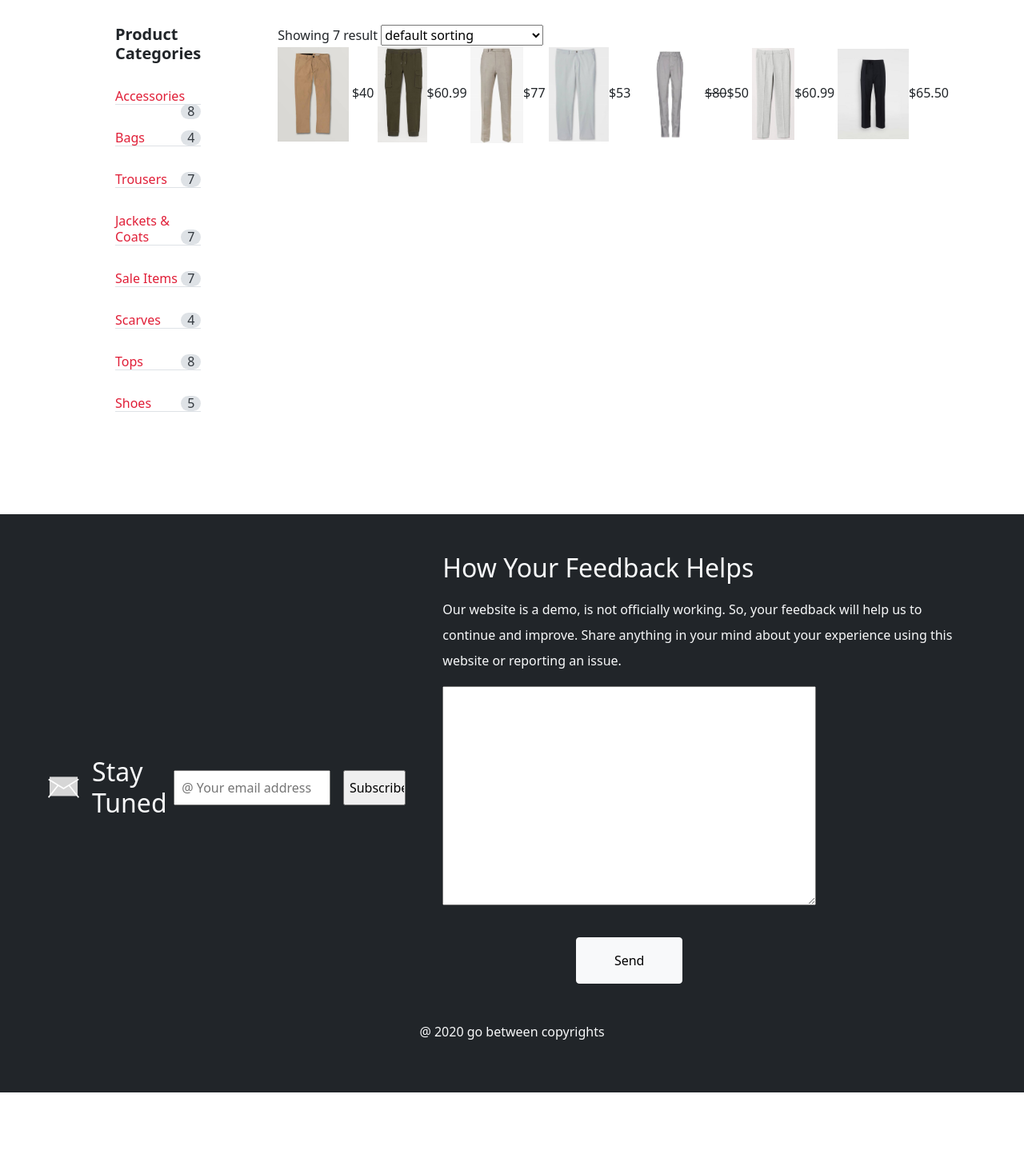
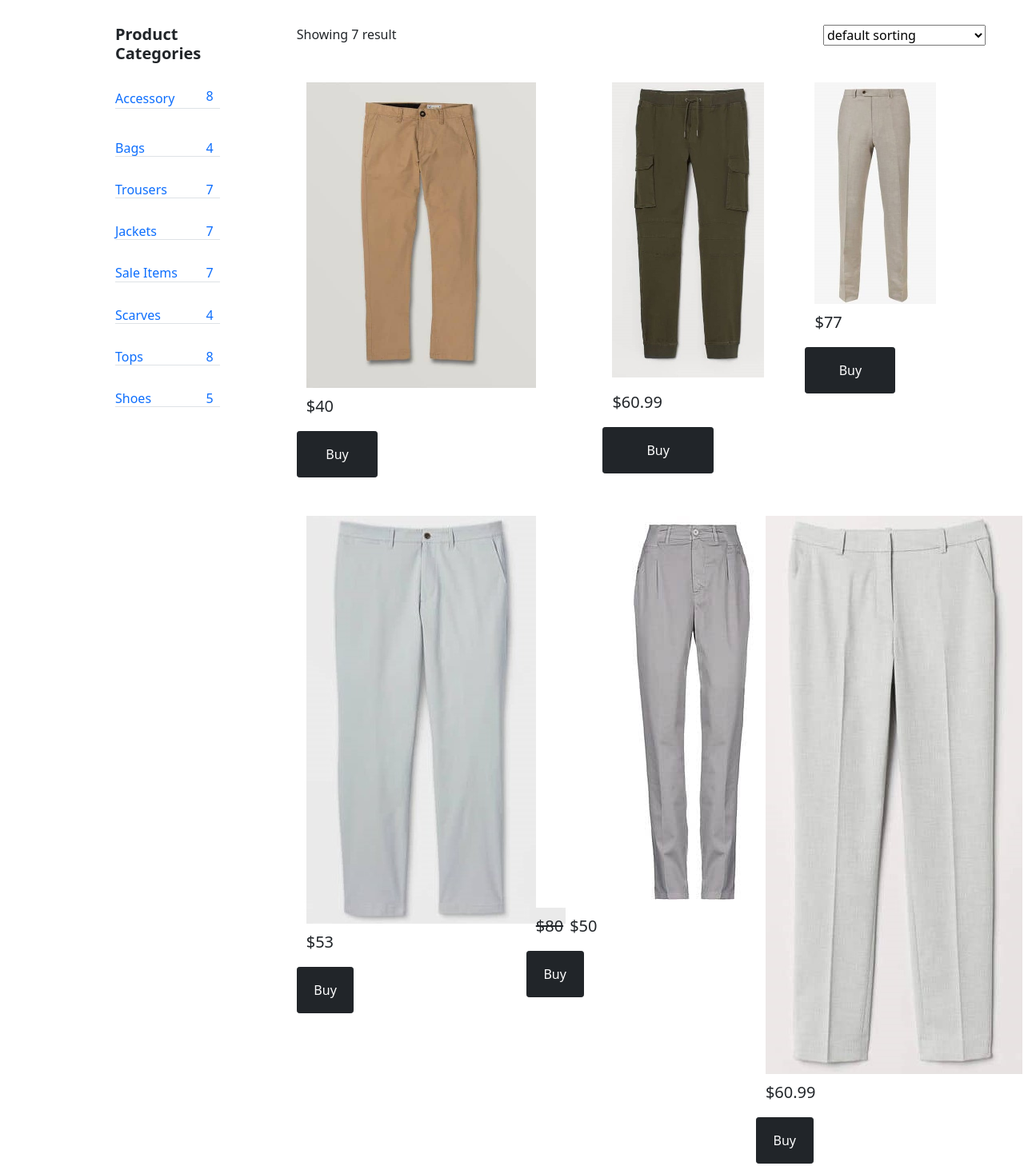
Before and after one commit to Marwa2Mohamed/GoBetween-eCommerce, a plain HTML site: page website-pages/men-trousers.html in a window 1280 px wide. Shown: the part 380-1838 px from the top of the page at 80% size. Before the commit the page ends 1746 px from the top, so only its background shows below. Drawn offline with nearby package versions, Linux system fonts and the light colour scheme; a web font is replaced by a local one.

Commit message:
The product catgeory is edited (accessories=> accesory and Jackets & coat => Jackets) and the number's label padding resizing is edited for all men's pages

```diff
--- a/website-pages/men-trousers.html
+++ b/website-pages/men-trousers.html
@@ -9,7 +9,8 @@
          <link rel="icon" href="../images/websiteIcon.svg">
          <link href="https://cdn.jsdelivr.net/npm/bootstrap@5.0.0-beta1/dist/css/bootstrap.min.css" rel="stylesheet" integrity="sha384-giJF6kkoqNQ00vy+HMDP7azOuL0xtbfIcaT9wjKHr8RbDVddVHyTfAAsrekwKmP1" crossorigin="anonymous">
          <link rel="stylesheet"  href="index.css" type="text/css">
-         <link rel="stylesheet" href="men-accessories.css" type="text/css"/>
+         <link rel="stylesheet" href="men-trousers.css" type="text/css"/>
+         <link rel="stylesheet" href="productCategoriesStyling.css" type="text/css"/>
          <!--[if lt IE9]>
              <script src="html5shiv-master/dist/html5shiv.min.js"></script>
         <![endif]-->
@@ -80,37 +81,37 @@
                 <!--End The main Title container-->
 
                 <!--Start The products container-->
-                    <section id="allformen" class="my-5 d-flex flex-row p-5">
+                    <section id="allformen" class="my-md-5 d-flex flex-column flex-md-row p-5">
 
                         <!--Start The category container-->
-                            <section id="products-category" class="mx-md-5 px-md-5 d-flex flex-cloumn w-md-100">
+                            <section id="products-category" class="mx-md-5 px-md-5 d-flex flex-cloumn">
 
                                 <div id="category-container">
-                                    <h4 class="text-start fs-5  display-5 text-capitalize fw-bold">product categories</h4><br/>
+                                    <h4 class="text-start fs-5 display-5 text-capitalize fw-bold">product categories</h4><br/>
                                     <span id="accessories">
-                                        <a href="men-accessories.html" class="text-decoration-none" > <p class="text-capitalize border-bottom h6 fw-lighter">accessories <label class="px-2 rounded-pill float-end h6 fw-lighter">8</label></p></a>
+                                        <a href="men-accessories.html" class="text-decoration-none" > <p class="text-capitalize border-bottom fs-6 fw-lighter">accessory <label class="px-2 px-md-1 px-lg-2 rounded-pill float-end h6 fw-lighter">8</label></p></a>
 
                                     </span><br/>
                                     <span id="bags">
-                                        <a href="men-bags.html" class="text-decoration-none"> <p class="text-capitalize border-bottom h6 fw-lighter">bags <label class="px-2 rounded-pill float-end h6 fw-lighter">4</label></p></a>
+                                        <a href="men-bags.html" class="text-decoration-none"> <p class="text-capitalize border-bottom h6 fw-lighter">bags <label class="px-2 px-md-1 px-lg-2 rounded-pill float-end h6 fw-lighter">4</label></p></a>
                                     </span><br/>
                                     <span id="bottoms">
-                                        <a href="men-trousers.html" class="text-decoration-none"> <p class="text-capitalize border-bottom h6 fw-lighter">trousers <label class="px-2 rounded-pill float-end h6 fw-lighter">7</label> </p></a>
+                                        <a href="men-trousers.html" class="text-decoration-none"> <p class="text-capitalize border-bottom h6 fw-lighter">trousers <label class="px-2 px-md-1 px-lg-2 rounded-pill float-end h6 fw-lighter">7</label> </p></a>
                                     </span><br/>
                                     <span id="jackets">
-                                        <a href="men-jackets.html" class="text-decoration-none"><p class="text-capitalize border-bottom h6 fw-lighter">jackets &amp; coats <label class="px-2 rounded-pill float-end h6 fw-lighter">7</label></p></a>
+                                        <a href="men-jackets.html" class="text-decoration-none"><p class="text-capitalize border-bottom h6 fw-lighter">jackets <label class="px-2 px-md-1 px-lg-2 rounded-pill float-end h6 fw-lighter">7</label></p></a>
                                     </span><br/>
                                     <span id="sale-items">
-                                        <a href="men-sale-items.html" class="text-decoration-none"> <p class="text-capitalize border-bottom h6 fw-lighter">sale items <label class="px-2 rounded-pill float-end h6 fw-lighter">7</label></p></a>
+                                        <a href="men-sale-items.html" class="text-decoration-none"> <p class="text-capitalize border-bottom h6 fw-lighter">sale items <label class="px-2 px-md-1 px-lg-2 rounded-pill float-end h6 fw-lighter">7</label></p></a>
                                     </span><br/>
                                     <span id="scarves">
-                                        <a href="men-scarves.html" class="text-decoration-none"><p class="text-capitalize border-bottom h6 fw-lighter">scarves <label class="px-2 rounded-pill float-end h6 fw-lighter">4</label></p></a>
+                                        <a href="men-scarves.html" class="text-decoration-none"><p class="text-capitalize border-bottom h6 fw-lighter">scarves <label class="px-2 px-md-1 px-lg-2 rounded-pill float-end h6 fw-lighter">4</label></p></a>
                                     </span><br/>
                                     <span id="tops">
-                                        <a href="men-tops.html" class="text-decoration-none"> <p class="text-capitalize border-bottom h6 fw-lighter">tops <label class="px-2 rounded-pill float-end h6 fw-lighter">8</label></p> </a>
+                                        <a href="men-tops.html" class="text-decoration-none"> <p class="text-capitalize border-bottom h6 fw-lighter">tops <label class="px-2 px-md-1 px-lg-2 rounded-pill float-end h6 fw-lighter">8</label></p> </a>
                                     </span><br/>
                                     <span id="shoes">
-                                        <a href="men-shoes.html" class="text-decoration-none"> <p class="text-capitalize border-bottom h6 fw-lighter">shoes <label class="px-2 rounded-pill float-end h6 fw-lighter">5</label></p></a>
+                                        <a href="men-shoes.html" class="text-decoration-none"> <p class="text-capitalize border-bottom h6 fw-lighter">shoes <label class="px-2 px-md-1 px-lg-2 rounded-pill float-end h6 fw-lighter">5</label></p></a>
                                     </span><br/>
 
                                 </div>
@@ -119,29 +120,82 @@
 
 
                         <!--Start products images to display-->
-                        <section id ="display-products">
+                        <section id ="display-products" class="mx-xs-5 mx-md-0 px-xs-5 px-lg-0">
+                            <div class="mt-4 mt-lg-0 mb-5 mx-xs-5 mx-md-0 px-xs-5 px-lg-0">
+
                                 <label>Showing 7 result</label>
-
-                           <select name="product" id="products">
+                                <select name="product" id="products" class="float-end">
                                  <option value="default">default sorting</option>
                                  <option value="sort-by-pop">sort by popularity</option>
                                  <option value="sort-by-average">sort by average rating</option>
                                  <option value="sort-by-low">sortby price: low to high</option>
                                  <option value="sort-by-high">sortby price: high to low</option>
                                 </select>
+                            </div>
 
-                          <div id="jackets-images">
-                              <img src="../images/products-image/trouser1.jpg" alt="light brown trousers product" width = "10%"/> <label class="price">$40</label>
-                              <img src="../images/products-image/trouser2.jpg" alt="dark green trousers product" width = "7%"/><label class="price">$60.99</label>
-                              <img src="../images/products-image/trouser3.jpg" alt="beige trousers product" width = "7.5%"/><label class="price">$77</label>
-                              <img src="../images/products-image/trouser4.jpg" alt="white trousers product" width = "8.5%"/><label class="price">$53</label>
-                              <img src="../images/products-image/trouser5.jpg" alt="light grey trousers product" width = "10%"/><label class="price"><span class="saleItem" style="text-decoration-line: line-through">$80</span>$50</label>
-                              <img src="../images/products-image/trouser6.jpg" alt="light grey trousers product" width = "6%"/><label class="price">$60.99</label>
-                              <img src="../images/products-image/trouser7.jpg" alt="black trousers product" width = "10%"/><label class="price">$65.50</label>
+                            <div id="jackets-images" class="container-fluid">
+
+<!--                                    <div class="row">-->
+                                <div class="d-flex flex-column flex-md-row">
+                                    <div class="d-flex flex-column">
+                                        <img src="../images/products-image/trouser1.jpg" alt="light brown trousers product" class=" w-75"/>
+                                        <div class="d-flex flex-column row row_price mb-5 mt-2">
+                                            <label class="price col-6 col-lg-2 fs-5">$40</label>
+                                            <button class="buy btn btn-dark btn-sm text-capitalize fw-light fs-6 mt-3 p-3 w-25" onclick="addedToCart()">Buy</button>
+                                        </div>
+                                    </div>
+                                    <div class="d-flex flex-column">
+                                        <img src="../images/products-image/trouser2.jpg" alt="dark green trousers product" class="w-75"/>
+                                        <div class="d-flex flex-column row row_price mb-5 mt-3">
+                                            <label class="price col-6 col-lg-2 fs-5">$60.99</label>
+                                            <button class="buy btn btn-dark btn-sm text-capitalize fw-light mt-3 fs-6 p-3 w-50" onclick="addedToCart()">Buy</button>
+                                        </div>
+                                    </div>
+                                    <div class="d-flex flex-column">
+                                        <img src="../images/products-image/trouser3.jpg" alt="beige trousers product" class="w-75 w-md-100">
+                                        <div class="d-flex flex-column row row_price mb-5 mt-2">
+                                            <label class="price col-6 col-lg-4 fs-5">$77</label>
+                                            <button class="buy btn btn-dark btn-sm text-capitalize fw-light fs-6 p-3 mt-3 w-50" onclick="addedToCart()">Buy</button>
+                                        </div>
+                                    </div>
+                                </div>
+                                <div class="row">
+                                    <div class="col-4">
+                                        <img src="../images/products-image/trouser4.jpg" alt="white trousers product" class="w-lg-75 h-lg-75"/>
+                                        <div class="d-flex flex-column row row_price mb-5 mt-2">
+                                            <label class="price col-6 col-lg-2 fs-5">$53</label>
+                                            <button class="buy btn btn-dark btn-sm text-capitalize fw-light fs-6 p-3 mt-3 w-25" onclick="addedToCart()">Buy</button>
+                                        </div>
+                                    </div>
+                                    <div class="col-4">
+                                        <img src="../images/products-image/trouser5.jpg" alt="light grey trousers product" class="w-lg-75 h-lg-75"/>
+                                        <div class="d-flex flex-column row row_price mb-5 mt-2">
+                                            <label class="price col-6 col-lg-4 fs-5"><s class="saleItem">$80</s><span class=" mx-2">$50</span></label>
+                                            <button class="buy btn btn-dark btn-sm text-capitalize fw-light fs-6 p-3 mt-3 w-25" onclick="addedToCart()">Buy</button>
+                                    </div>
+                                    </div>
+                                    <div class="col-4">
+                                        <img src="../images/products-image/trouser6.jpg" alt="light grey trousers product" class="w-xs-50 w-lg-75 h-lg-75"/>
+                                        <div class="d-flex flex-column row row_price mb-5 mt-2">
+                                            <label class="price col-6 col-lg-4 fs-5">$60.99</label>
+                                            <button class="buy btn btn-dark btn-sm text-capitalize fw-light fs-6 p-3 mt-3 w-25" onclick="addedToCart()">Buy</button>
+                                        </div>
+                                    </div>
+                                </div>
+                                <div class="row">
+                                    <div class="col-4">
+                                        <img src="../images/products-image/trouser7.jpg" alt="black trousers product" class="w-lg-100 h-lg-75"/>
+                                        <div class="d-flex flex-column row row_price mb-5 mt-2">
+                                            <label class="price col-6 col-lg-4 fs-5">$65.50</label>
+                                            <button class="buy btn btn-dark btn-sm text-capitalize fw-light fs-6 p-3 mt-3 w-25" onclick="addedToCart()">Buy</button>
+                                        </div>
+                                    </div>
+                                </div>
+<!--                                         </div>-->
+
                          </div>
                         </section>
                         <!--End products images to display-->
-
 
 
                     </section>
```
Also changed, not shown: website-pages/men-accessories.html (+11 -11 lines), website-pages/men-bags.html (+9 -9 lines), website-pages/men-jackets.html (+18 -15 lines), website-pages/men-sale-items.html (+11 -11 lines), website-pages/men-scarves.html (+11 -11 lines), website-pages/men-shoes.html (+11 -11 lines), website-pages/men-tops.html (+11 -11 lines). Lines whose indentation alone changed are shown as unchanged.
